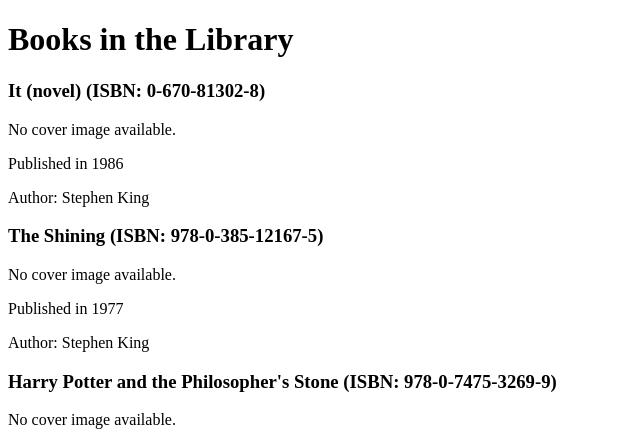
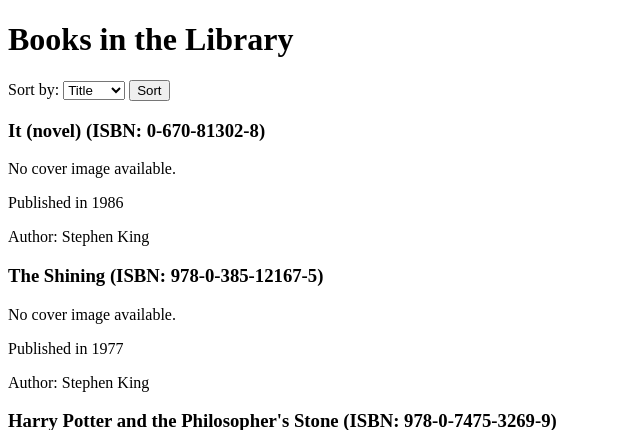
Before and after one commit to kayeffemm/BookAlchemy, a Flask app: template templates/home.html in a window 1280 px wide. Shown: the top 430 px of the page, without its empty margins (0-640 px from the left). Run offline with Flask 3, Linux system fonts and the light colour scheme; the template is opened without the code that fills it: values that come from a table or form of the project are taken from there, others are empty.

Commit message:
Add sorting functionality

```diff
--- a/app.py
+++ b/app.py
@@ -85,7 +85,16 @@
     Fetches all books from the database, queries Open Library API to get cover images
     for each book, and renders the home page with books and their covers.
     """
-    books = Book.query.all()  # Fetch all books from the Book table
+    sort_by = request.args.get('sort_by', 'title')  # Default to sorting by title
+
+    if sort_by == 'author':
+        # Sort by author name (using join to access the related Author table)
+        books = Book.query.join(Author).order_by(Author.name).all()
+    else:
+        # Sort by title
+        books = Book.query.order_by(Book.title).all()
+
+
     for book in books:
         # Query the Open Library API to get the cover image using the ISBN
         clean_isbn = ''.join([char for char in book.isbn if char.isdigit()])
--- a/templates/home.html
+++ b/templates/home.html
@@ -8,6 +8,17 @@
   <body>
 
     <h1>Books in the Library</h1>
+
+    <!-- Sorting Dropdown -->
+    <form action="/" method="GET">
+      <label for="sort_by">Sort by:</label>
+      <select name="sort_by" id="sort_by">
+        <option value="title">Title</option>
+        <option value="author">Author</option>
+      </select>
+      <input type="submit" value="Sort">
+    </form>
+
     {% if books %}
       {% for book in books %}
         <div>
```
Also changed, not shown: data/library.sqlite.
